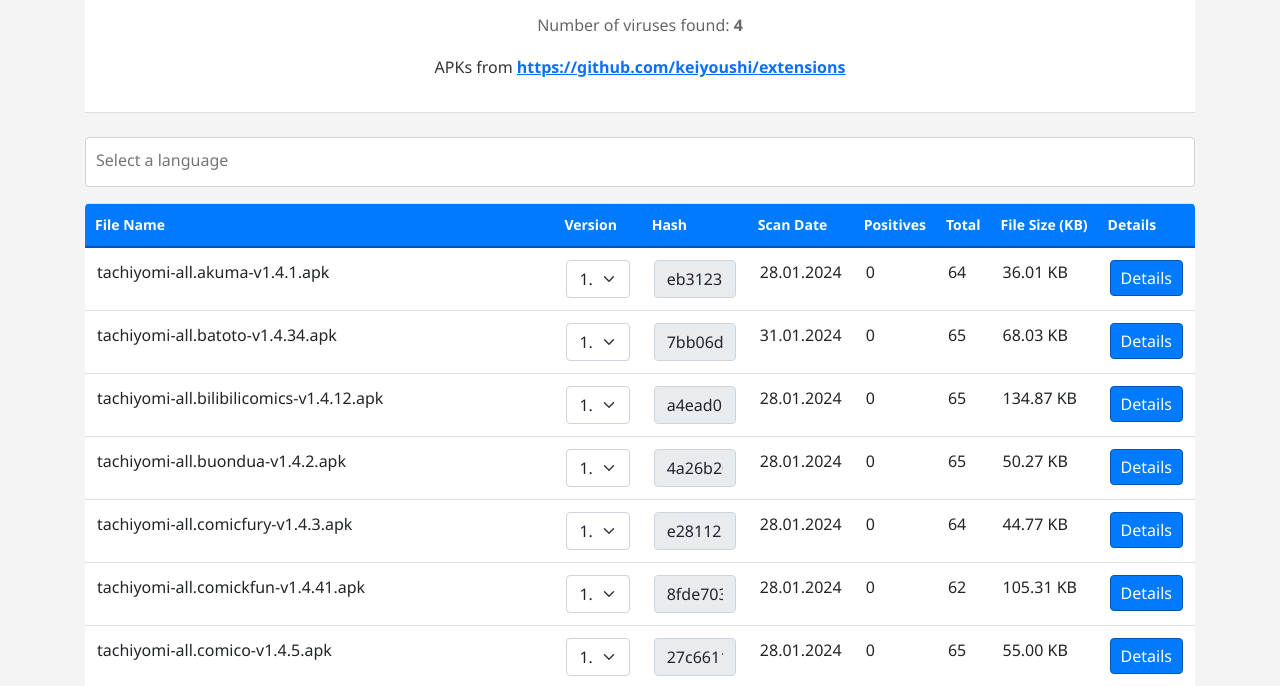
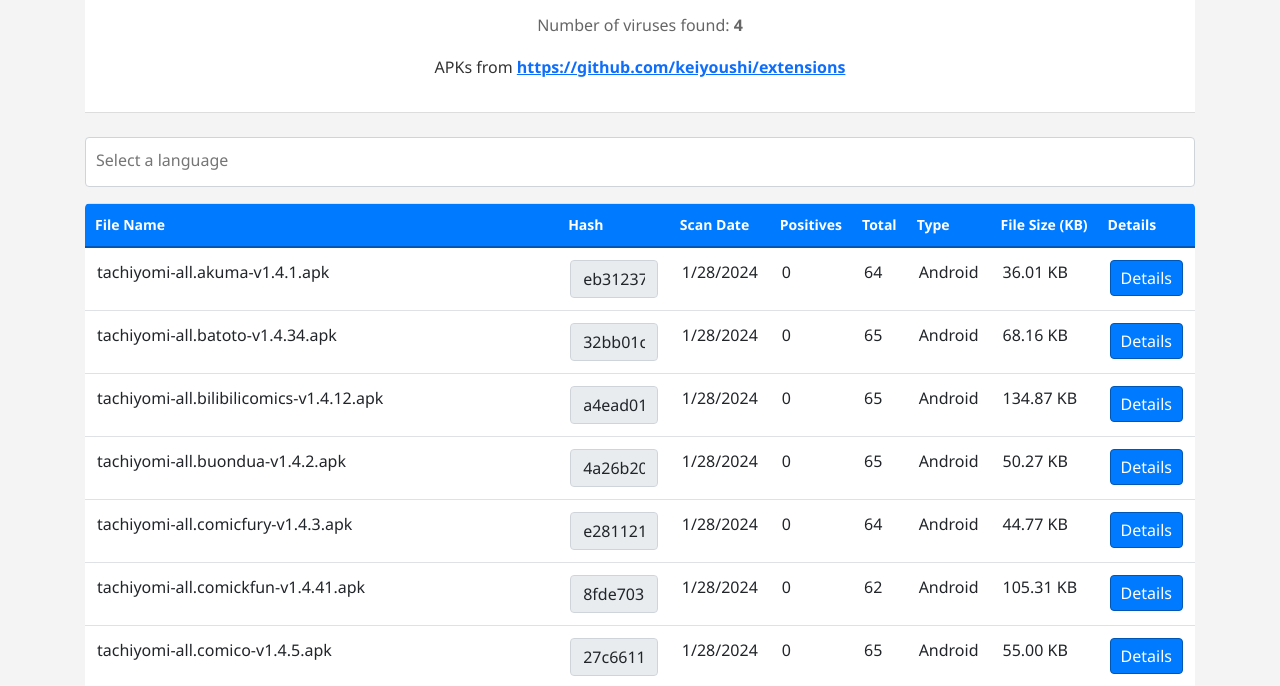
Before and after one commit to H1ghSyst3m/keiyoushi-scans, a plain HTML site: page index.html in a window 1280 px wide. Shown: the part 112-798 px from the top of the page. Drawn offline with nearby package versions, Linux system fonts and the light colour scheme.

Commit message:
Reversing changes

```diff
--- a/index.html
+++ b/index.html
@@ -55,11 +55,12 @@
                     <tr>
                         <!-- Table headers with data-sort attributes for sorting and span for sort symbols -->
                         <th data-sort="filename">File Name <span class="sort-symbol"></span></th>
-                        <th>Version</th>
                         <th data-sort="hash">Hash <span class="sort-symbol"></span></th>
                         <th data-sort="scan_date">Scan Date <span class="sort-symbol"></span></th>
                         <th data-sort="positives">Positives <span class="sort-symbol"></span></th>
-                        <th data-sort="total">Total <span class="sort-symbol"></span></th>                        <th data-sort="file_size">File Size (KB) <span class="sort-symbol"></span></th>
+                        <th data-sort="total">Total <span class="sort-symbol"></span></th>
+                        <th data-sort="file_type">Type <span class="sort-symbol"></span></th>
+                        <th data-sort="file_size">File Size (KB) <span class="sort-symbol"></span></th>
                         <th>Details</th>
                     </tr>
                 </thead>
--- a/script.js
+++ b/script.js
@@ -10,9 +10,8 @@
     fetch(url)
         .then(response => response.json())
         .then(data => {
-            const processedData = processData(data);
-            currentData = processedData; // Store the fetched data in currentData.
-            filteredData = processedData; // Initially, filteredData is the same as currentData.
+            currentData = data; // Store the fetched data in currentData.
+            filteredData = data; // Initially, filteredData is the same as currentData.
             displaySummary(data); // Display summary information based on the fetched data.
             applyFilterAndSort(); // Apply filters and sorting to the data.
             addSortingEventListeners(); // Setup event listeners for table sorting.
@@ -100,78 +99,22 @@
     });
 }
 
-// Function for processing data and merging duplicates
-function processData(data) {
-    let processedData = {};
-    data.forEach(item => {
-        const baseName = item.filename.split('-v')[0]; // Base name without version number
-        const version = item.filename.match(/-v([\d.]+)/)[1]; // Extract the version number
-
-        if (!processedData[baseName]) {
-            processedData[baseName] = {...item, versions: {}};
-        }
-        processedData[baseName].versions[version] = {...item, version};
-    });
-
-    // Convert the object back into an array and sort versions
-    return Object.values(processedData).map(item => {
-        const versions = Object.keys(item.versions).sort((a, b) => b.localeCompare(a)); // Sort versions descending
-        item.currentVersion = versions[0]; // Set the latest version as the current version
-        return item;
-    });
-}
-
-// Function for formating the date
-function formatDate(timestamp) {
-    const date = new Date(timestamp);
-    const day = date.getDate().toString().padStart(2, '0');
-    const month = (date.getMonth() + 1).toString().padStart(2, '0'); // Months start at 0
-    const year = date.getFullYear();
-    return `${day}.${month}.${year}`;
-}
-
 // Function to create and append table rows based on the provided data.
 function createTableRows(data) {
     const list = document.getElementById('data-list');
     list.innerHTML = '';
     data.forEach(item => {
         const row = document.createElement('tr');
-        const versionOptions = Object.keys(item.versions).sort((a, b) => b.localeCompare(a))
-            .map(version => `<option value="${version}" ${version === item.currentVersion ? 'selected' : ''}>${version}</option>`)
-            .join('');
-
-        const formattedDate = formatDate(item.versions[item.currentVersion].scan_date * 1000);
         row.innerHTML = `
             <td>${item.filename}</td>
-            <td><select class="form-select version-select" data-basename="${item.filename.split('-v')[0]}">${versionOptions}</select></td>
-            <td><input type="text" value="${item.versions[item.currentVersion].hash}" class="form-control read-only-input" readonly></td>
-            <td>${formattedDate}</td>
-            <td>${item.versions[item.currentVersion].positives}</td>
-            <td>${item.versions[item.currentVersion].total}</td>
-            <td>${(item.versions[item.currentVersion].file_size / 1024).toFixed(2)} KB</td>
-            <td><a href="${item.versions[item.currentVersion].link}" class="btn btn-primary" target="_blank">Details</a></td>
+            <td><input type="text" value="${item.hash}" class="form-control read-only-input" readonly></td>
+            <td>${new Date(item.scan_date * 1000).toLocaleDateString()}</td>
+            <td>${item.positives}</td>
+            <td>${item.total}</td>
+            <td>${item.file_type}</td>
+            <td>${(item.file_size / 1024).toFixed(2)} KB</td>
+            <td><a href="${item.link}" class="btn btn-primary" target="_blank">Details</a></td>
         `;
-        list.appendChild(row);
-    });
-
-    document.querySelectorAll('.version-select').forEach(select => {
-        select.addEventListener('change', function() {
-            updateRowData(this, this.value);
-        });
+        list.appendChild(row); // Append the new row to the table.
     });
 }
-
-// Function for updating the data of a row based on the selected version
-function updateRowData(select, version) {
-    const baseName = select.getAttribute('data-basename');
-    const item = filteredData.find(item => item.filename.startsWith(baseName));
-    const versionData = item.versions[version];
-
-    const row = select.closest('tr');
-    row.querySelector('input').value = versionData.hash;
-    row.cells[3].textContent = new Date(versionData.scan_date * 1000).toLocaleDateString();
-    row.cells[4].textContent = versionData.positives;
-    row.cells[5].textContent = versionData.total;
-    row.cells[6].textContent = (versionData.file_size / 1024).toFixed(2) + ' KB';
-    row.cells[7].innerHTML = `<a href="${versionData.link}" class="btn btn-primary" target="_blank">Details</a>`;
-}
```
